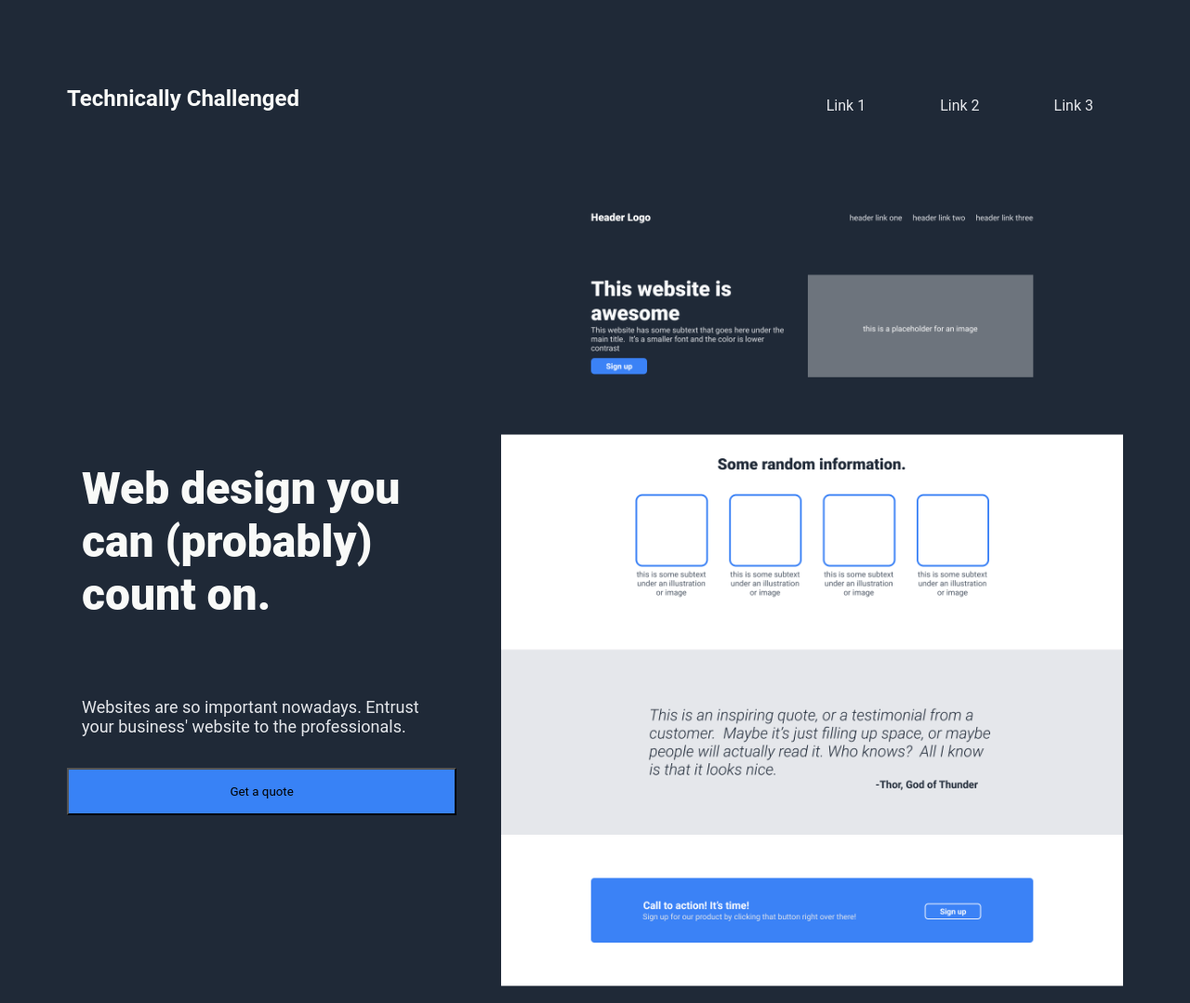
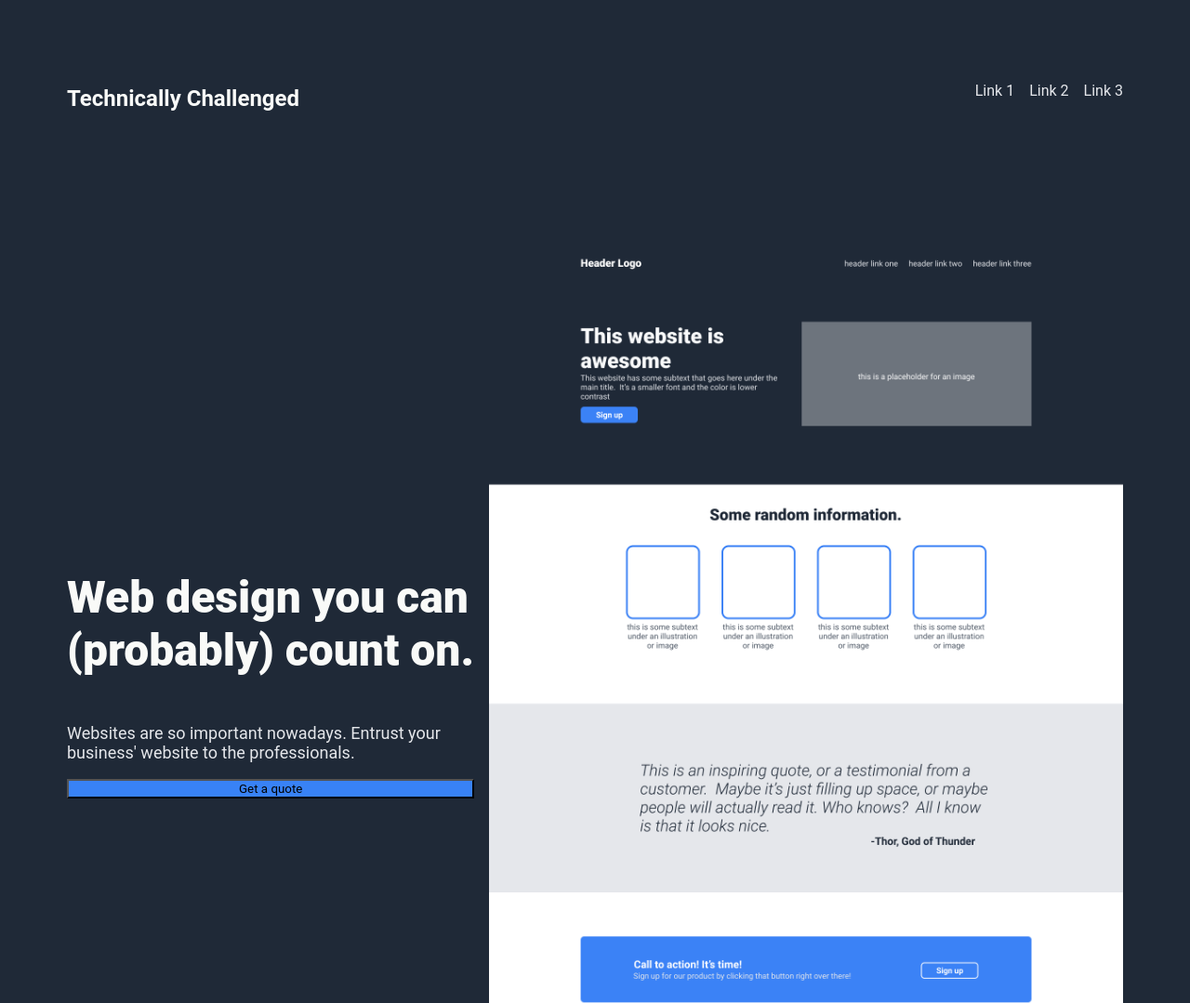
Before and after one commit to SuperDarke14/foundations-landing, a plain HTML site: page index.html in a window 1280 px wide. Shown: the top 1079 px of the page at 93% size. Drawn offline with Linux system fonts and the light colour scheme.

Commit message:
Fix padding issues

```diff
--- a/styles.css
+++ b/styles.css
@@ -1,6 +1,5 @@
 * {
 	box-sizing: border-box;
-	padding: 1rem;
 	background: #1F2937;
 
 	font-family: "Roboto", "Courier New", sans-serif;
@@ -42,6 +41,7 @@ a {
 	display: flex;
 	justify-content: space-between;
 
+	padding: 4rem;
 }
 
 .splash-landing {
@@ -53,6 +53,7 @@ a {
 		width: 60%;
 	}
 	box-sizing: border-box;
+	padding: 4rem;
 }
 .text-holster {
 	display: flex;
```
